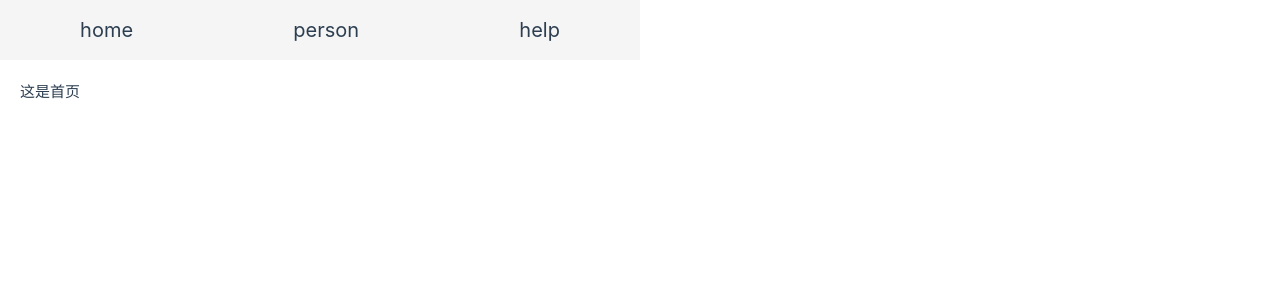
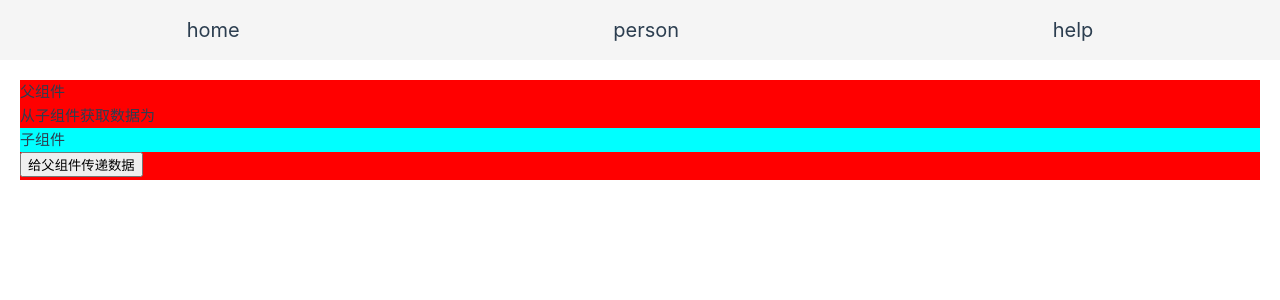
Before and after one commit to songyx1997/learningdoc, a Vue app in the folder vue2+vue3/vue3-project/: page /#/ in a window 1280 px wide. Shown: the top 300 px of the page. Built offline with nearby package versions, Linux system fonts and the light colour scheme.

Commit message:
更新vue3笔记-2024年2月19日

```diff
--- a/vue2+vue3/vue3-project/src/App.vue
+++ b/vue2+vue3/vue3-project/src/App.vue
@@ -21,6 +21,7 @@ import Header from '@/components/header.vue';
   bottom: 0;
   margin: 0;
   padding: 0;
+  display: block;
 }
 
 .container {
--- /dev/null
+++ b/vue2+vue3/vue3-project/src/components/son.vue
@@ -0,0 +1,21 @@
+<script setup lang="ts">
+// 1.声明自定义事件
+const emit = defineEmits(['get-value']);
+function sendData() {
+    let a = Math.random();
+    let b = Math.random();
+    // 2.调用自定义事件，a和b为reset参数
+    emit('get-value', a, b);
+}
+</script>
+
+<template>
+    <div class="son">子组件</div>
+    <button @click="sendData">给父组件传递数据</button>
+</template>
+
+<style lang="less" scoped>
+.son {
+    background-color: aqua;
+}
+</style>
--- a/vue2+vue3/vue3-project/src/pages/help.vue
+++ b/vue2+vue3/vue3-project/src/pages/help.vue
@@ -6,7 +6,7 @@ const countStore = useCountStore();
 // num是ObjectRefImpl实例。但是进行解构赋值，将丧失响应式。
 // let { num, des } = countStore;
 // storeToRefs仅将其中的state数据转换为响应式。
-let { num, des } = storeToRefs(countStore);
+let { num, des, bigSum } = storeToRefs(countStore);
 
 function add() {
     // 不同于Vue2中的store，数据只能通过action进行修改。pinia可以直接修改。
@@ -33,6 +33,7 @@ function reset() {
 <template>
     <div>数目:{{ num }}</div>
     <div>描述:{{ des }}</div>
+    <div>扩大10倍的数据:{{ bigSum }}</div>
     <button @click="add">加</button>
     <button @click="divide">减</button>
     <button @click="reset">重新赋值</button>
--- a/vue2+vue3/vue3-project/src/pages/home.vue
+++ b/vue2+vue3/vue3-project/src/pages/home.vue
@@ -1,10 +1,25 @@
 <script setup lang="ts">
+import Son from '@/components/son.vue';
+import { ref } from 'vue';
+let str = ref('');
+function saveValue(a: number, b: number) {
+    str.value = `[a:${a}、b:${b}]`
+}
 </script>
 
 <template>
-    <div>
-        这是首页
+    <div class="father">
+        <div>父组件</div>
+        <div>从子组件获取数据为{{ str }}</div>
+        <!-- 父组件中绑自定义事件 -->
+        <!-- 事件的命名为kebab-case。当子组件中该事件调用时，即执行回调saveValue） -->
+        <Son @get-value="saveValue" />
     </div>
 </template>
 
-<style scoped></style>
+<style scoped>
+.father {
+    background-color: red;
+    height: 100px;
+}
+</style>
--- a/vue2+vue3/vue3-project/src/store/count.ts
+++ b/vue2+vue3/vue3-project/src/store/count.ts
@@ -1,20 +1,18 @@
 import { defineStore } from 'pinia';
+import { computed, ref } from 'vue';
 
-export const useCountStore = defineStore('count', {
-    state() {
-        return { num: 0, des: '默认描述' }
-    },
-    // 动作函数
-    actions: {
-        test(num: number, des: string) {
-            // 添加封装逻辑
-            console.log('调用动作函数');
-        }
-    },
-    // 对数据进行二次加工
-    getters: {
-        bigSum(state) {
-            return state.num * 10;
-        }
+export const useCountStore = defineStore('count', () => {
+    // 数据
+    let num = ref(0);
+    let des = ref('默认描述')
+    // 数据（计算属性）
+    let bigSum = computed(() => {
+        return num.value * 10;
+    })
+    // 方法
+    function test(num: number, des: string) {
+        // 添加封装逻辑
+        console.log('调用动作函数');
     }
+    return { num, des, bigSum, test };
 })
```
Also changed, not shown: 1 other file (tests, documents, lock files or other folders).
